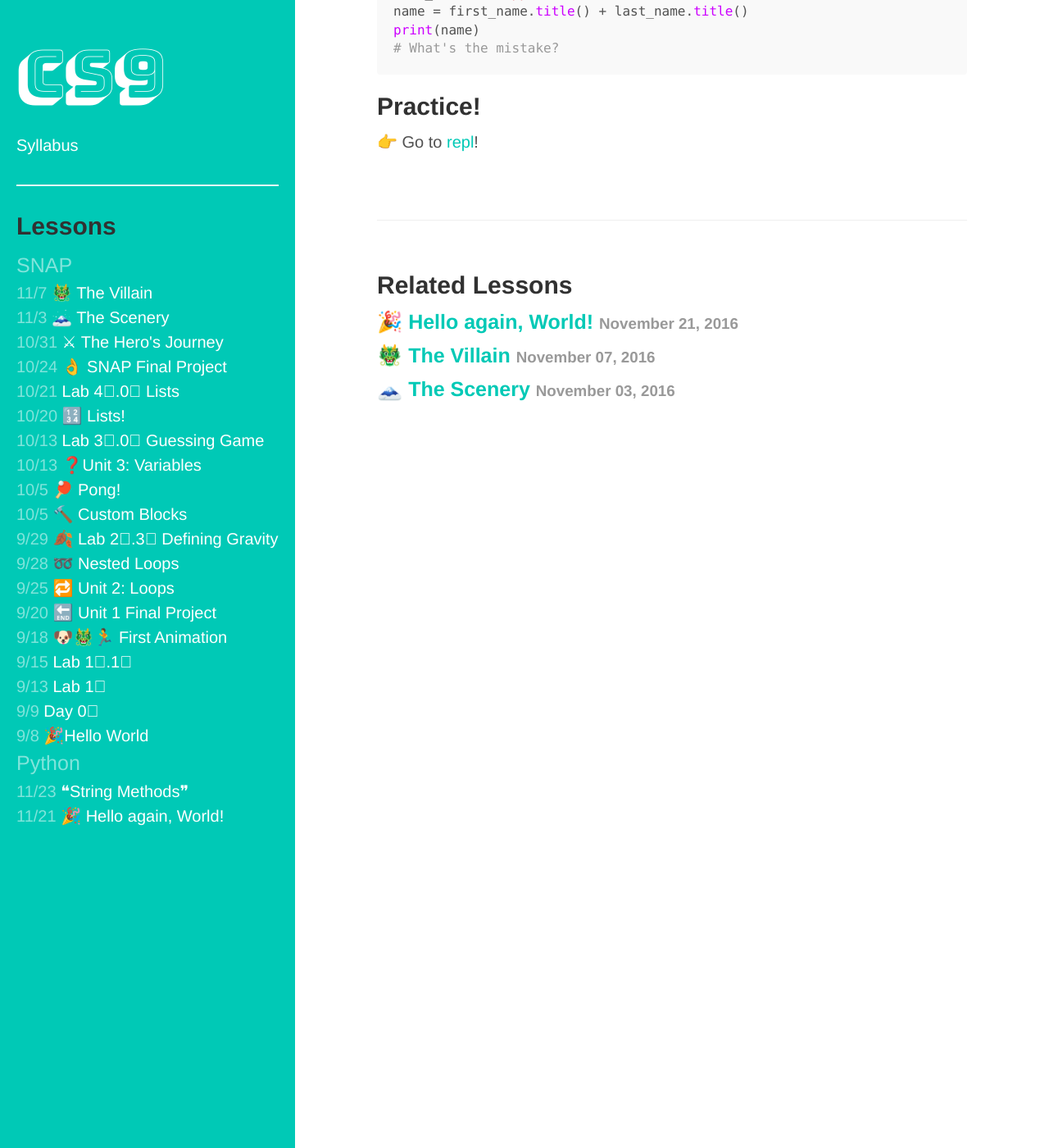
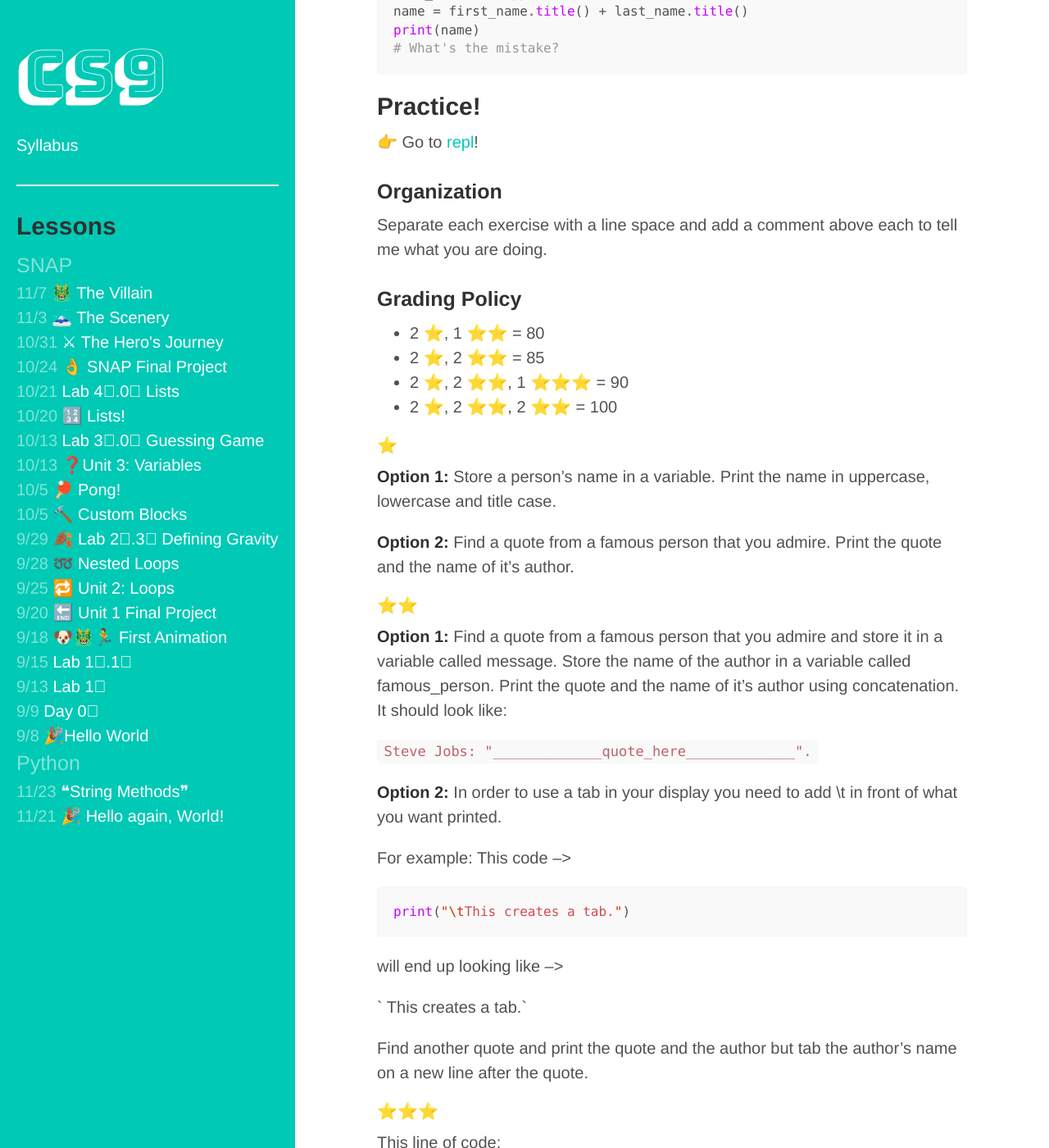
Before and after one commit to bensk/CS9, a Jekyll site: the page built from _posts/Python/2016-11-23-string-methods.md, in a window 1280 px wide and 1400 px high, scrolled down 1532 px. Shown: the whole window at 82% size. Built offline with Jekyll 4.4.1, drawn with Linux system fonts in a browser that asks for light colours; some web fonts are replaced; a style sheet for code colours, icons or effects is not loaded; some of the changed text lies outside the part shown.

Commit message:
added practice

````diff
--- a/_posts/Python/2016-11-23-string-methods.md
+++ b/_posts/Python/2016-11-23-string-methods.md
@@ -67,3 +67,56 @@ print(name)
 
 ## Practice!
 👉 Go to [repl](http://repl.it/)!
+
+### Organization
+
+Separate each exercise with a line space and add a comment above each to tell me what you are doing.
+
+### Grading Policy
+
+- 2 ⭐, 1 ⭐⭐ = 80
+- 2 ⭐, 2 ⭐⭐ = 85
+- 2 ⭐, 2 ⭐⭐, 1 ⭐⭐⭐ = 90
+- 2 ⭐, 2 ⭐⭐, 2 ⭐⭐ = 100
+
+#### ⭐
+ **Option 1:** Store a person's name in a variable. Print the name in uppercase, lowercase and title case.
+
+**Option 2:** Find a quote from a famous person that you admire. Print the quote and the name of it's author.
+
+#### ⭐⭐
+**Option 1:** Find a quote from a famous person that you admire and store it in a variable called message. Store the name of the author in a variable called famous_person. Print the quote and the name of it's author using concatenation. It should look like:
+
+`Steve Jobs: "_____________quote_here_____________". `
+
+**Option 2:** In order to use a tab in your display you need to add \t in front of what you want printed.
+
+For example:
+This code -->
+```python
+print("\tThis creates a tab.")
+```
+will end up looking like -->
+
+`    This creates a tab.`
+
+Find another quote and print the quote and the author but tab the author's name on a new line after the quote.
+
+#### ⭐⭐⭐
+This line of code:
+```python
+print("Languages:\n\Python\nC\nJavaScript")`
+```
+
+Creates this -->
+
+```
+Languages:
+Python
+C
+JavaScript
+```
+
+**Option 1:** Utilize `\n` and `\t`  to create a shopping list with just one print statement.
+
+**Option 2:** Utilize `\n` and `\t`  to recreate the statement in the picture below using just one print statement. Each word must be printed on the same line and in approximately the same position as it appears in the picture.
````
